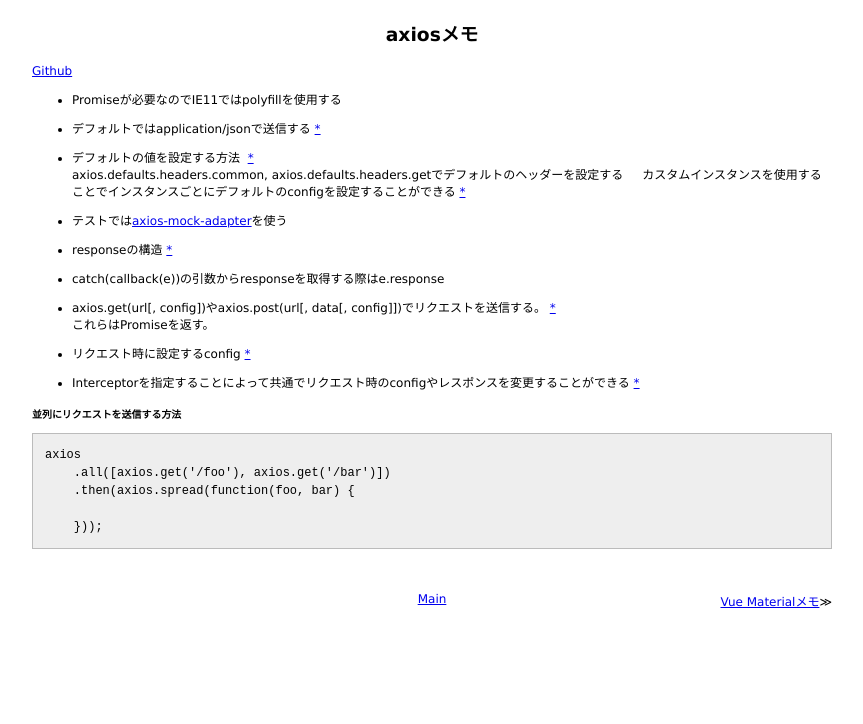
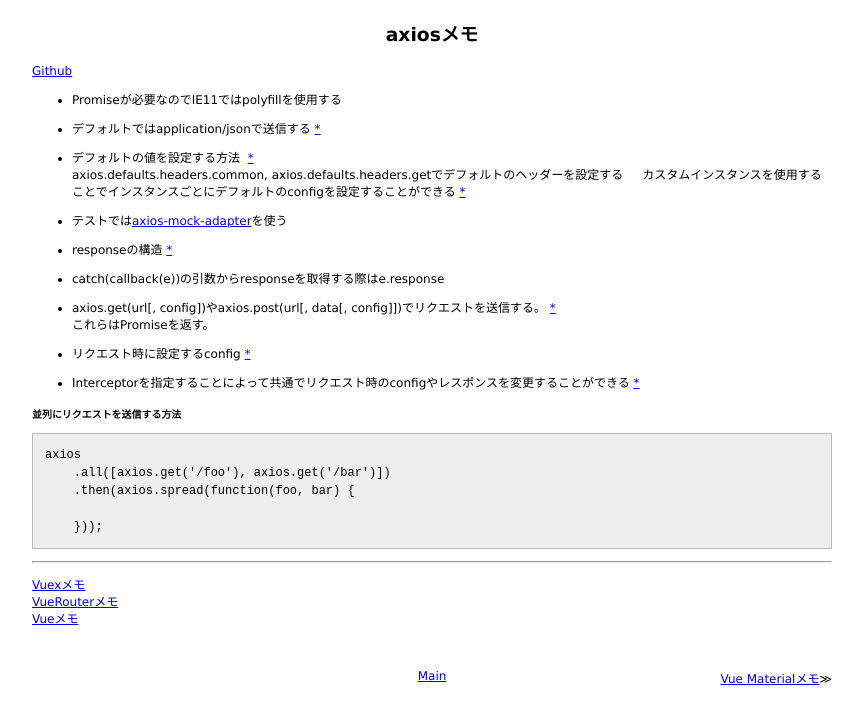
Before and after one commit to 38elements/38elements.github.com, a Jekyll site: the page built from _posts/2017-02-22-axios.md, in a window 1280 px wide. Shown: the top 724 px of the page, without its empty margins (208-1071 px from the left). Built offline with Jekyll 4.4.1, drawn with Linux system fonts in a browser that asks for light colours.

Commit message:
Update 2017-02-22-axios.md

````diff
--- a/_posts/2017-02-22-axios.md
+++ b/_posts/2017-02-22-axios.md
@@ -34,3 +34,8 @@ axios
 
     }));
 ```
+
+<hr>
+[Vuexメモ](/2017/01/14/vuex.html)
+[VueRouterメモ](/2017/01/15/vue-router.html)
+[Vueメモ](/2016/12/20/vuejs.html)
````
